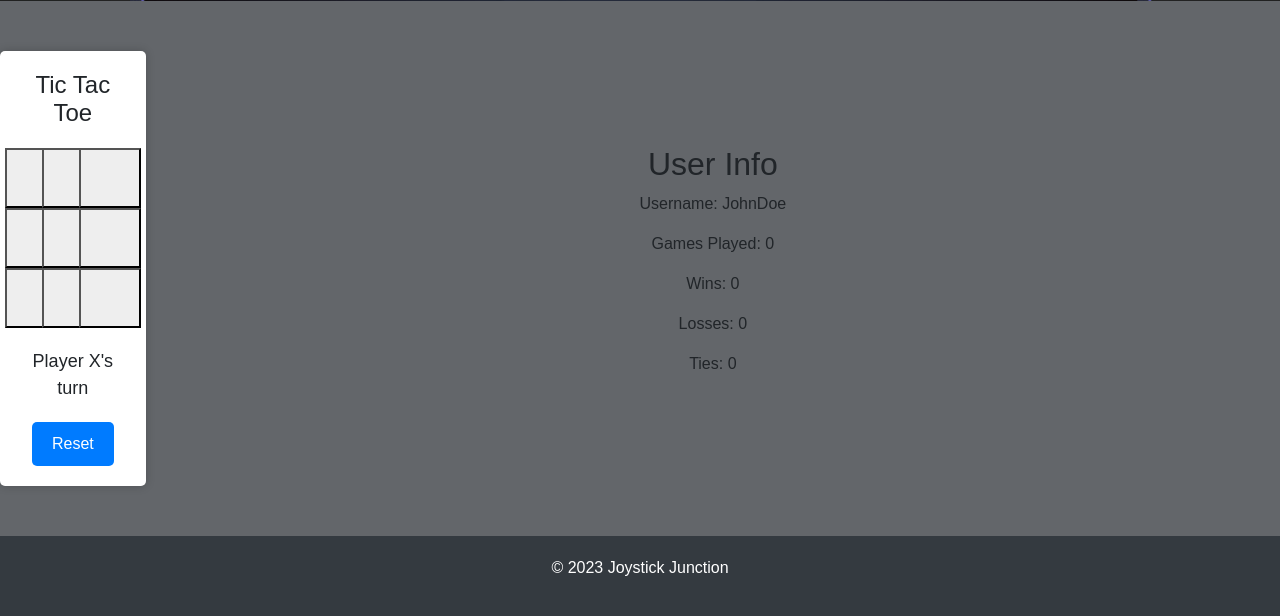
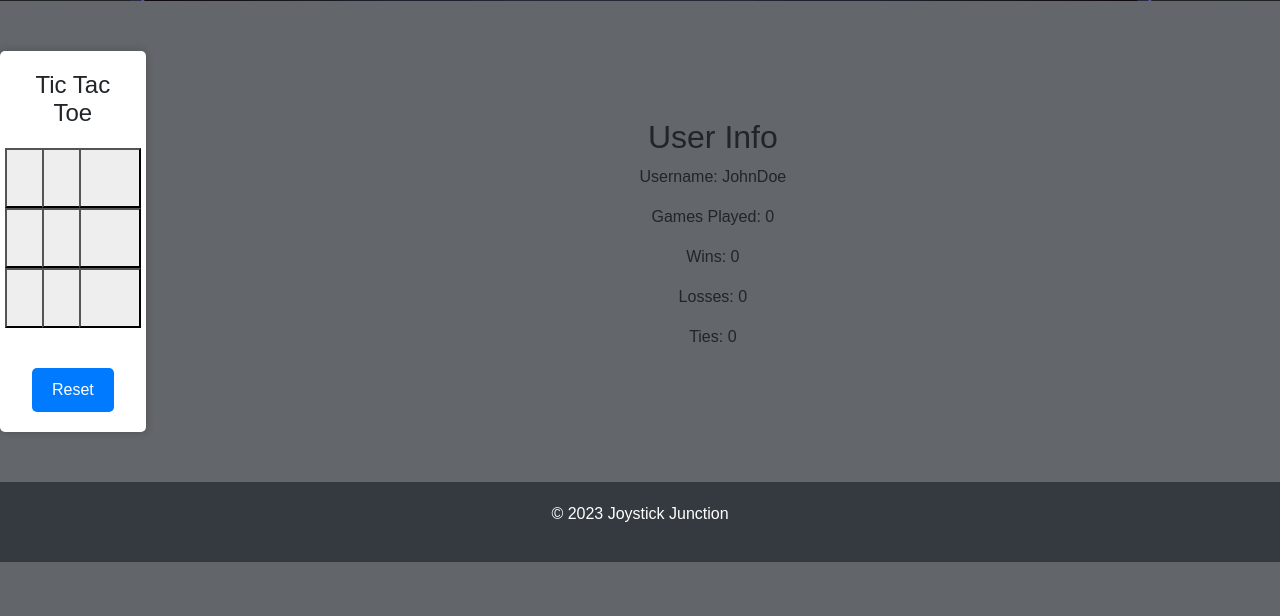
Before and after one commit to makeiteasierapps/joystick_junction, a Flask app: page /home in a window 1280 px wide. Shown: the part 519-1135 px from the top of the page. After the commit the page ends 1081 px from the top, so only its background shows below. Run offline with Flask 3, Linux system fonts and the light colour scheme; some libraries are stand-ins or nearby versions.

Commit message:
Text in status div wasn't need.

```diff
--- a/templates/home.html
+++ b/templates/home.html
@@ -80,7 +80,7 @@
             <button class="cell" data-cell-index="8"></button>
           </div>
         </div>
-        <div class="status" id="status">Player X's turn</div>
+        <div class="status" id="status"></div>
         <button class="reset-button" id="reset-button">Reset</button>
         </div>
 
```
